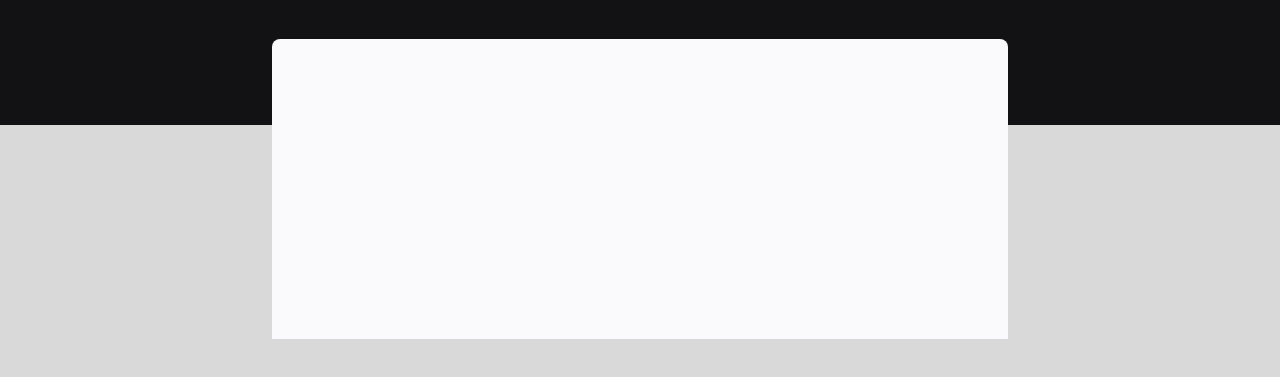
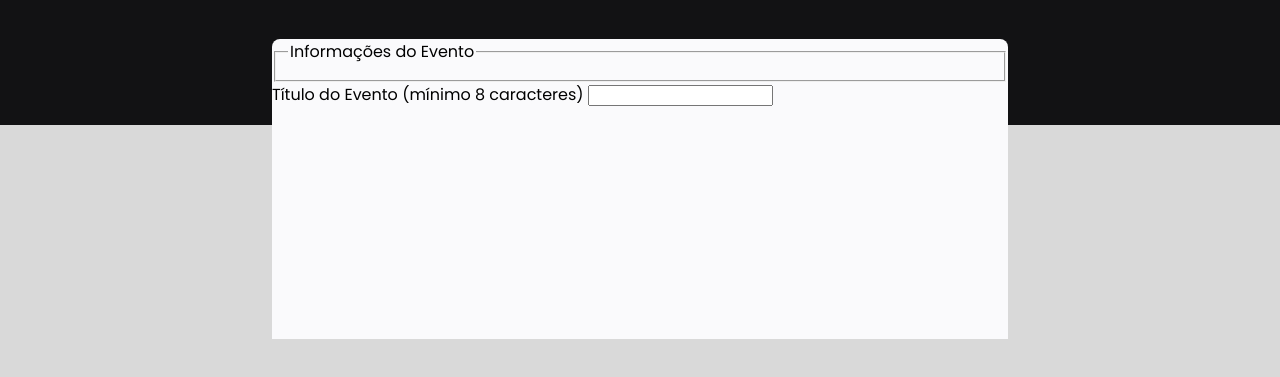
Before and after one commit to mtzdantas/Formulario-Eventos, a plain HTML site: page index.html in a window 1280 px wide. Shown: the part 243-620 px from the top of the page. Drawn offline with Linux system fonts and the light colour scheme.

Commit message:
Update index.html
add label and input

```diff
--- a/index.html
+++ b/index.html
@@ -19,7 +19,13 @@
       <p>O primeiro passo, é preencher esse<br>formulário de inscrição.</p>
     </header>
     <form>
-
+      <fieldset>
+        <legend>Informações do Evento</legend>
+      </fieldset>
+      <div class="input-wrapper">
+        <label for="event-title">Título do Evento <span>(mínimo 8 caracteres)</span></label>
+        <input type="text" id="event-title">
+      </div>
     </form>
 
   </div>
```
